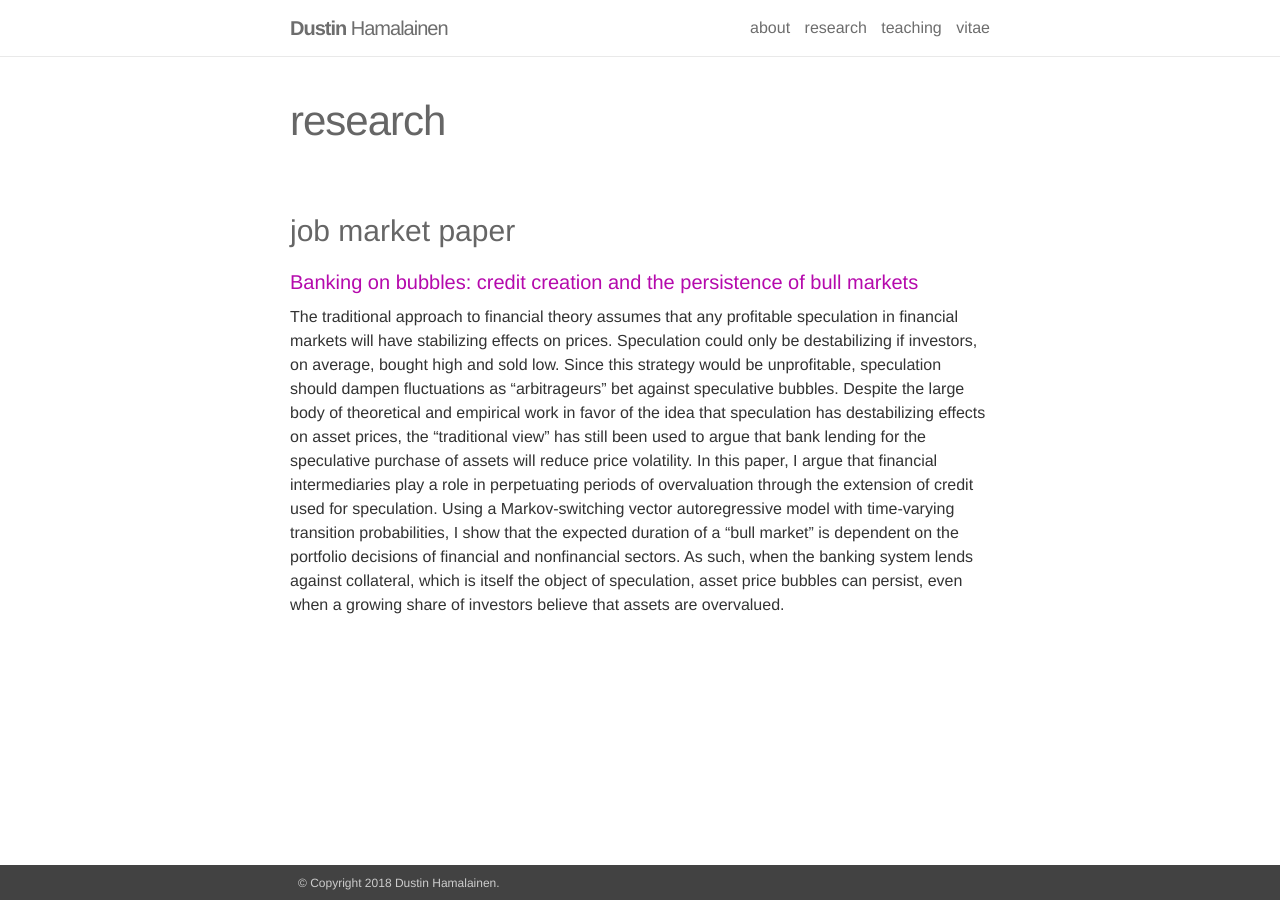
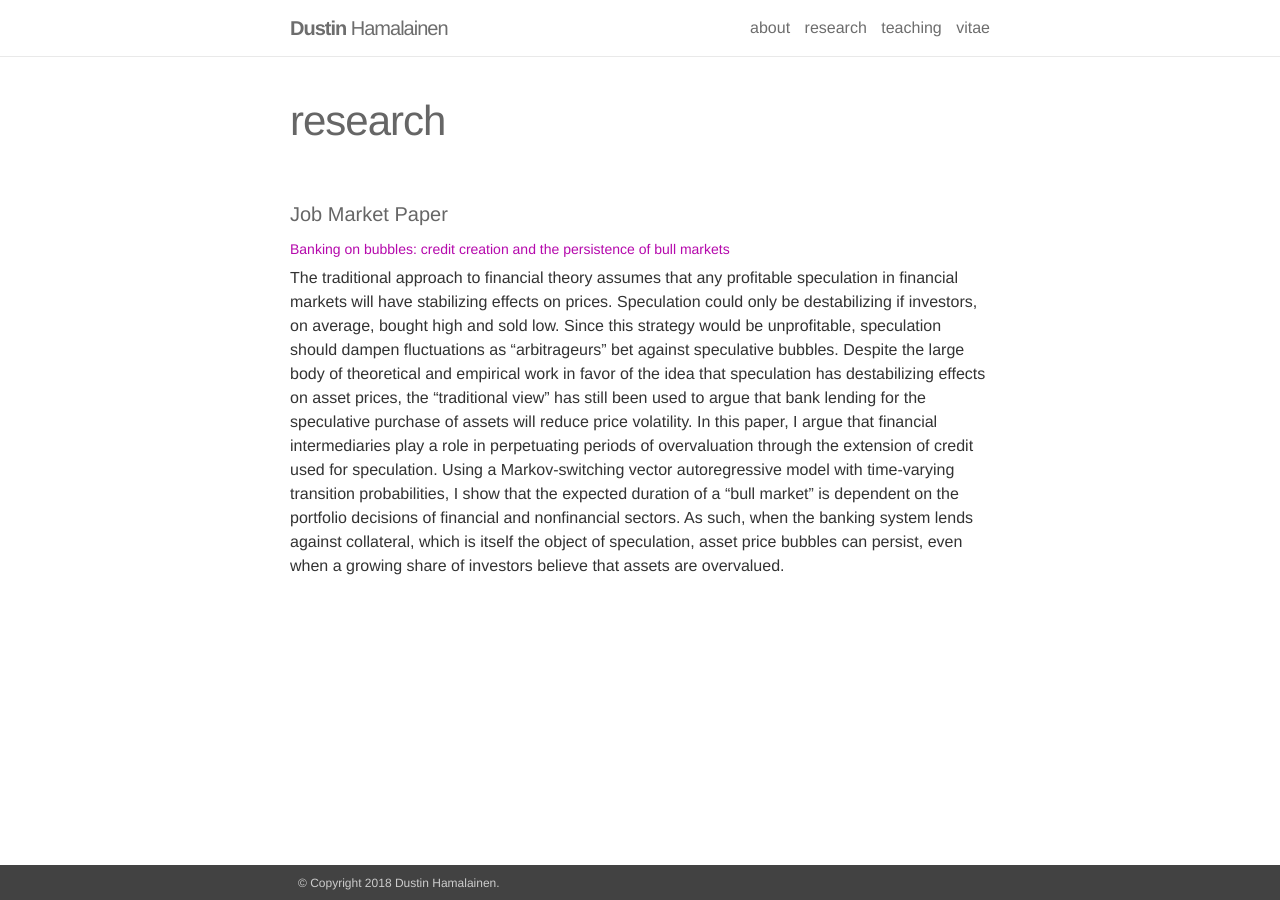
Before and after one commit to dustinhh/dustinhh.github.io, a Jekyll site: the page built from _pages/research.md, in a window 1280 px wide. Built offline with Jekyll 4.4.1, drawn with Linux system fonts in a browser that asks for light colours.

```diff
--- a/_pages/research.md
+++ b/_pages/research.md
@@ -5,8 +5,8 @@ permalink: /research/
 description:
 ---
 
-### job market paper
+#### Job Market Paper
 
-#### [Banking on bubbles: credit creation and the persistence of bull markets](https://drive.google.com/file/d/1ZteOGfCt_-VXa2qAfsjicXbliVqRMG8v/view?usp=sharing)
+##### [Banking on bubbles: credit creation and the persistence of bull markets](https://drive.google.com/file/d/1ZteOGfCt_-VXa2qAfsjicXbliVqRMG8v/view?usp=sharing)
 
 The traditional approach to financial theory assumes that any profitable speculation in financial markets will have stabilizing effects on prices.  Speculation could only be destabilizing if investors, on average, bought high and sold low. Since this strategy would be unprofitable, speculation should dampen fluctuations as “arbitrageurs” bet against speculative bubbles. Despite the large body of theoretical and empirical work in favor of the idea that speculation has destabilizing effects on asset prices, the “traditional view” has still been used to argue that bank lending for the speculative purchase of assets will reduce price volatility. In this paper, I argue that financial intermediaries play a role in perpetuating periods of overvaluation through the extension of credit used for speculation. Using a Markov-switching vector autoregressive model with time-varying transition probabilities, I show that the expected duration of a “bull market” is dependent on the portfolio decisions of financial and nonfinancial sectors. As such, when the banking system lends against collateral, which is itself the object of speculation, asset price bubbles can persist, even when a growing share of investors believe that assets are overvalued.
```
